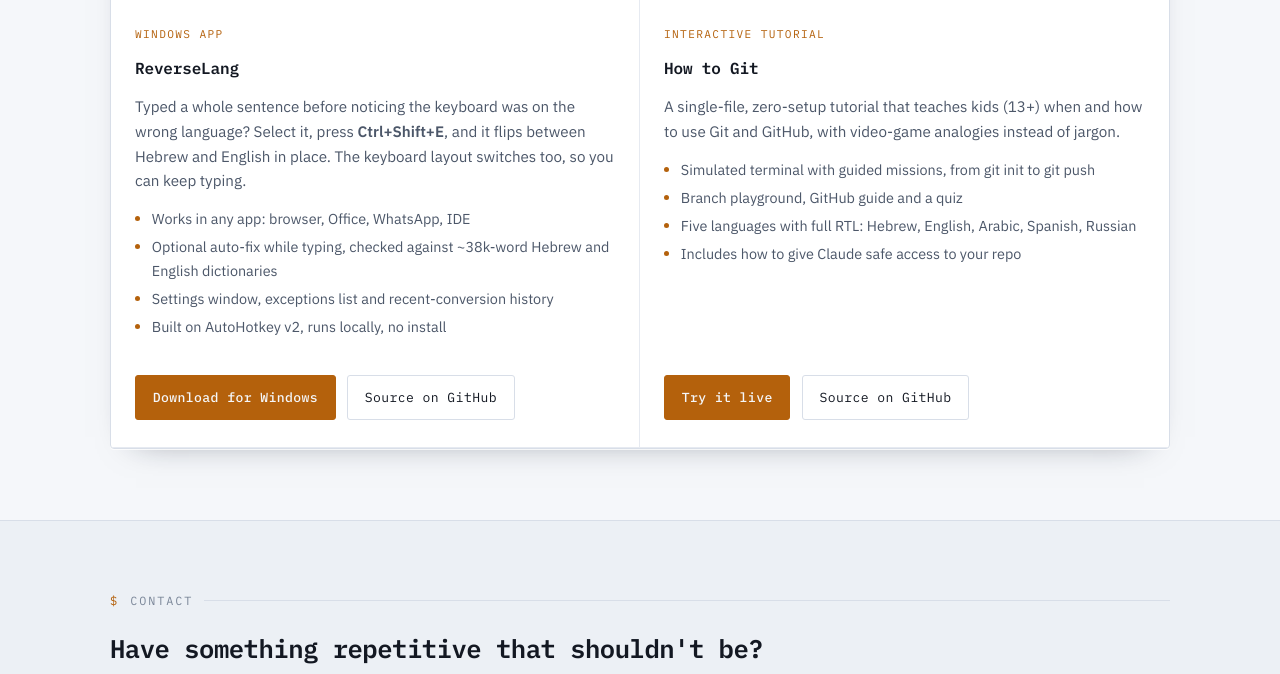
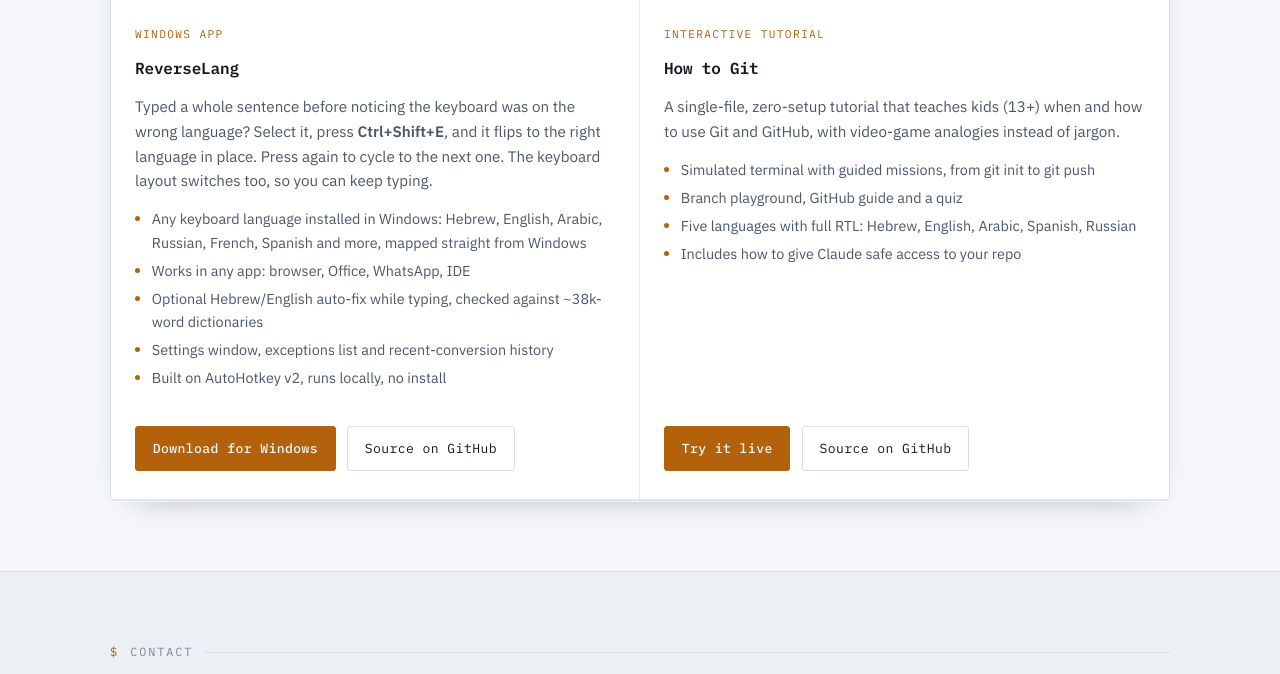
Before and after one commit to guyco6742/cv, a plain HTML site: page index.html in a window 1280 px wide. Shown: the part 4667-5341 px from the top of the page. Drawn offline with Linux system fonts and the light colour scheme.

Commit message:
ReverseLang: multi-language download and card text (#6)
Claude-Session: https://claude.ai/code/session_01NME64wsA5eHuMMEkmgmzMp

Co-authored-by: Claude <noreply@anthropic.com>

```diff
--- a/index.html
+++ b/index.html
@@ -585,10 +585,11 @@
       <div class="panel">
         <span class="tag">Windows app</span>
         <h3>ReverseLang</h3>
-        <p>Typed a whole sentence before noticing the keyboard was on the wrong language? Select it, press <b>Ctrl+Shift+E</b>, and it flips between Hebrew and English in place. The keyboard layout switches too, so you can keep typing.</p>
+        <p>Typed a whole sentence before noticing the keyboard was on the wrong language? Select it, press <b>Ctrl+Shift+E</b>, and it flips to the right language in place. Press again to cycle to the next one. The keyboard layout switches too, so you can keep typing.</p>
         <ul>
+          <li>Any keyboard language installed in Windows: Hebrew, English, Arabic, Russian, French, Spanish and more, mapped straight from Windows</li>
           <li>Works in any app: browser, Office, WhatsApp, IDE</li>
-          <li>Optional auto-fix while typing, checked against ~38k-word Hebrew and English dictionaries</li>
+          <li>Optional Hebrew/English auto-fix while typing, checked against ~38k-word dictionaries</li>
           <li>Settings window, exceptions list and recent-conversion history</li>
           <li>Built on AutoHotkey v2, runs locally, no install</li>
         </ul>
```
Also changed, not shown: 1 other file.
